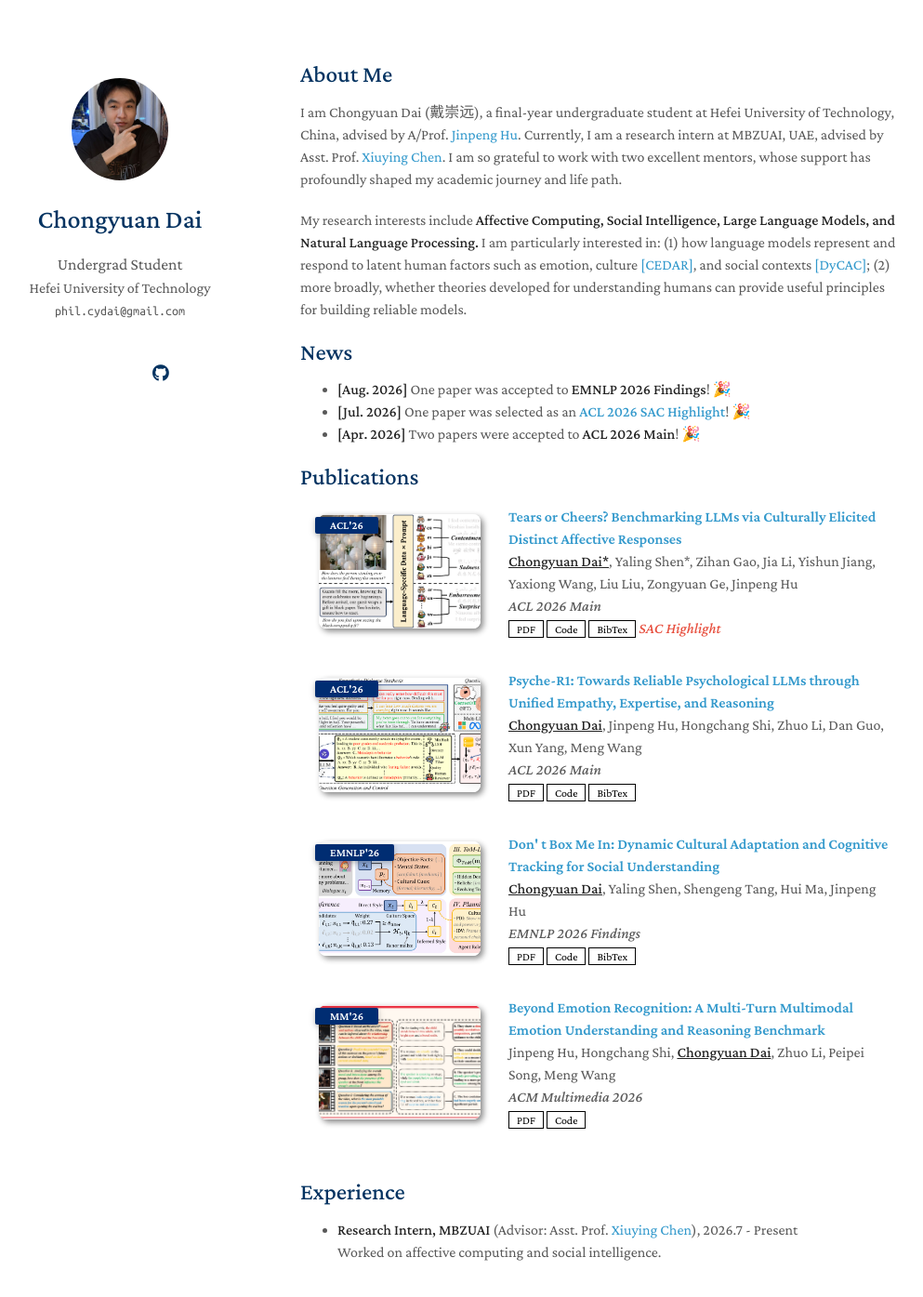
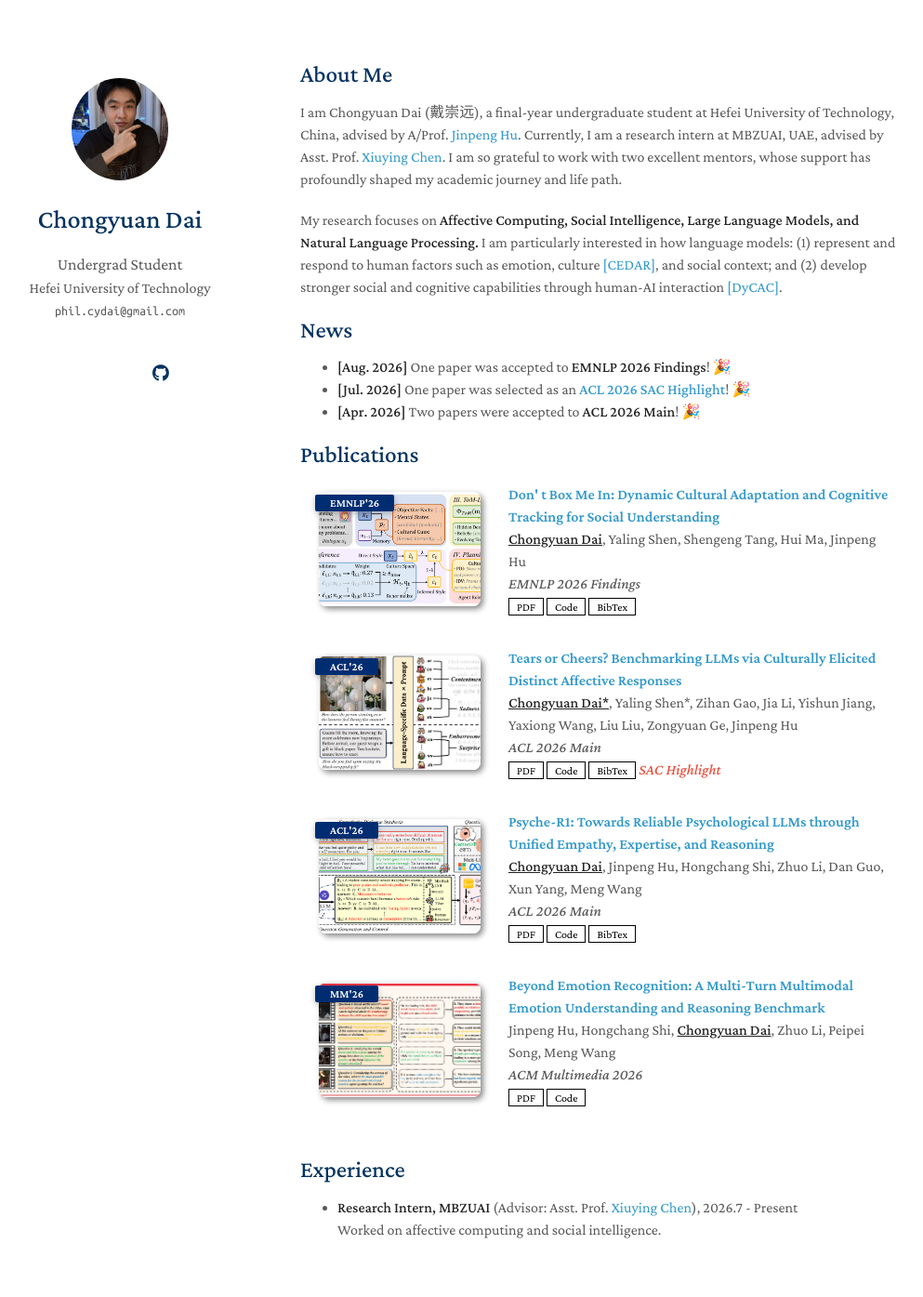
Before and after one commit to chyuandai/chyuandai.github.io, a Jekyll site: the page built from index.md, in a window 1280 px wide and 1400 px high. Shown: the top 1395 px of the window at 93% size, without its empty margins (147-1140 px from the left). Built offline with Jekyll 4.4.1, drawn with Linux system fonts in a browser that asks for light colours; a style sheet for code colours, icons or effects is not loaded; our own code applies the rules of GitHub Pages for plain Markdown files.

Commit message:
update my personal page

```diff
--- a/index.md
+++ b/index.md
@@ -6,9 +6,7 @@
 
 I am Chongyuan Dai (戴崇远), a final-year undergraduate student at Hefei University of Technology, China, advised by A/Prof. [Jinpeng Hu](https://scholar.google.com/citations?user=3xMIKfcAAAAJ&hl=en). Currently, I am a research intern at MBZUAI, UAE, advised by Asst. Prof. [Xiuying Chen](https://scholar.google.com/citations?user=COUnAF4AAAAJ&hl=en). I am so grateful to work with two excellent mentors, whose support has profoundly shaped my academic journey and life path.
 
-My research interests include **Affective Computing, Social Intelligence, Large Language Models, and Natural Language Processing.** I am particularly interested in:
-(1) how language models represent and respond to latent human factors such as emotion, culture [[CEDAR]](https://aclanthology.org/2026.acl-long.1769.pdf), and social contexts [[DyCAC]](https://arxiv.org/pdf/2608.22411);
-(2) more broadly, whether theories developed for understanding humans can provide useful principles for building reliable models.
+My research focuses on **Affective Computing, Social Intelligence, Large Language Models, and Natural Language Processing.** I am particularly interested in how language models: (1) represent and respond to human factors such as emotion, culture [[CEDAR]](https://aclanthology.org/2026.acl-long.1769.pdf), and social context; and (2) develop stronger social and cognitive capabilities through human-AI interaction [[DyCAC]](https://arxiv.org/pdf/2608.22411).
 
 ## News
 
```
Also changed, not shown: _data/publications.yml (+11 -11 lines).
